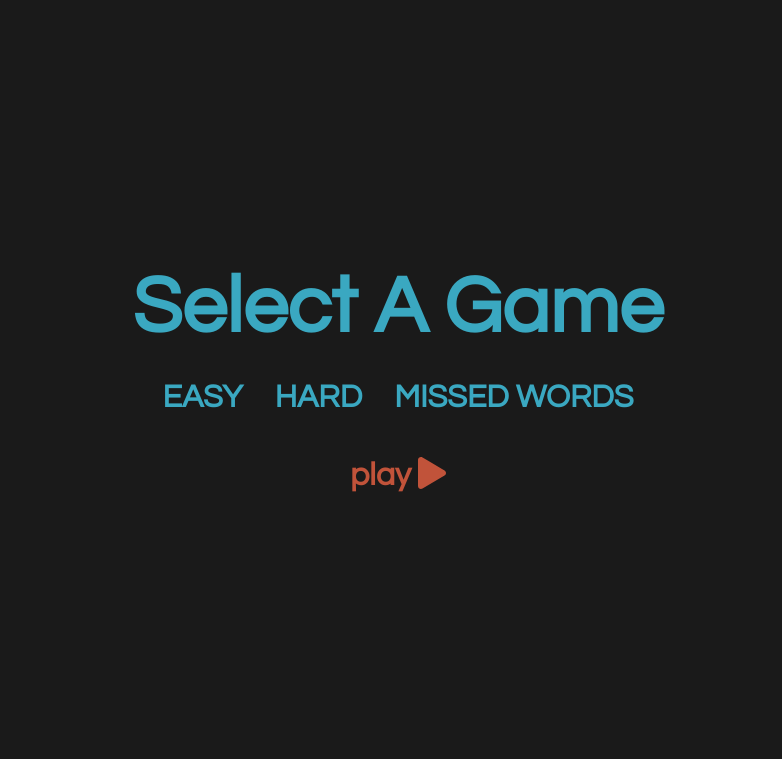
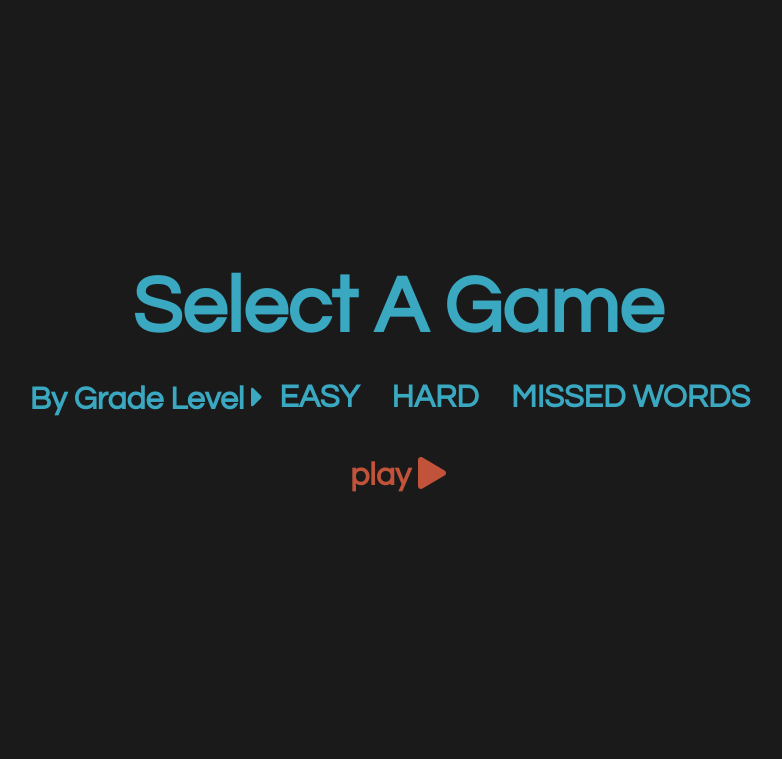
Before and after one commit to ChimentiMatt/Linguist_Assist, a Django app: page /learning/ in a window 1280 px wide. Shown: the part 49-808 px from the top of the page, without its empty margins (242-1024 px from the left). Run offline with Django 3.2, Linux system fonts and the light colour scheme; a user stored in the database is signed in; data comes from the database, SQL or seed files in the repository; both versions use the stored data as it was after the commit; some libraries are stand-ins or nearby versions.

Commit message:
added a menu for grade level and a function/ built out first grade list

```diff
--- a/spellingapp/static/spellingproject/css/learningPage.scss
+++ b/spellingapp/static/spellingproject/css/learningPage.scss
@@ -186,9 +186,43 @@
         font-size: 5rem;
     }
 
+
+
+
+
+
     #preGameBtnContainer{
         margin-top: 2rem;
         display: flex;
+
+        #gradeContainer{
+            margin-top: 1rem;
+            display: flex;
+            flex-direction: column;
+            margin: 0;
+
+            #caretGrade{
+            }
+
+            #gradeSelect{
+                border: 1px solid white;
+                color: $primary-color;
+                background: none;
+                border: none;
+                font-weight: bold;
+                font-size: 2rem;
+            }
+            #gradeMenu{
+                position: relative;
+                top: 1rem;
+                display: none;
+                height: 0;
+            }
+            #firstGradeBtn{
+                font-weight: bold;
+
+            }
+        }
 
         #easyContainer{
             margin-top: 1rem;
--- a/spellingapp/static/spellingproject/css/styles.css
+++ b/spellingapp/static/spellingproject/css/styles.css
@@ -337,6 +337,38 @@
   display: -webkit-box;
   display: -ms-flexbox;
   display: flex;
+}
+
+#preGameScreen #preGameBtnContainer #gradeContainer {
+  margin-top: 1rem;
+  display: -webkit-box;
+  display: -ms-flexbox;
+  display: flex;
+  -webkit-box-orient: vertical;
+  -webkit-box-direction: normal;
+      -ms-flex-direction: column;
+          flex-direction: column;
+  margin: 0;
+}
+
+#preGameScreen #preGameBtnContainer #gradeContainer #gradeSelect {
+  border: 1px solid white;
+  color: #3AA8C1;
+  background: none;
+  border: none;
+  font-weight: bold;
+  font-size: 2rem;
+}
+
+#preGameScreen #preGameBtnContainer #gradeContainer #gradeMenu {
+  position: relative;
+  top: 1rem;
+  display: none;
+  height: 0;
+}
+
+#preGameScreen #preGameBtnContainer #gradeContainer #firstGradeBtn {
+  font-weight: bold;
 }
 
 #preGameScreen #preGameBtnContainer #easyContainer {
--- a/spellingapp/templates/spellingapp/base.html
+++ b/spellingapp/templates/spellingapp/base.html
@@ -114,10 +114,9 @@
                           'fiduciary',
                           'gauche',
                           'nihilism'
-
-
                         ],
                         missedWords: [],
+                        firstGrade: ['as', 'a', 'am', 'an', 'if','his', 'I', 'on', 'of', 'us', 'up', 'me', 'he', 'she', 'we', 'be', 'so', 'no', 'go', 'at', 'bat', 'cat', 'fat', 'hat', 'mat', 'pat', 'rat', 'sat', 'flat', 'that', 'the', 'they', 'them', 'then', 'this', 'you', 'your', 'my', 'by', 'it', 'bit', 'fit', 'hit', 'kit', 'lit', 'pit', 'sit', 'split', 'bet', 'get', 'jet', 'let', 'met', 'net', 'pet', 'set', 'wet', 'mom', 'dot', 'hot', 'lot', 'not', 'pot', 'slot', 'spot', 'part', 'him', 'her', 'but', 'cut', 'nut', 'shut', 'do', 'and', 'band', 'land', 'stand', 'grand'],
 
                         message: 'phone',
                         newWord: '',
@@ -135,6 +134,7 @@
                         easyTrigger: true,
                         hardTrigger: false,
                         missedTrigger: false,
+                        firstGradeTrigger: true,
 
                         objectPopulated: false,
                         selectpopulated: false,
@@ -164,20 +164,32 @@
                     })
                 },
 
+                gradeMenuFunc() {
+                  this.easyTrigger = false
+                  this.hardTrigger = false
+                  this.missedTrigger = false
+                  gsap.to('#caretGrade', {rotate: '90deg'})
+                  gsap.to('#gradeMenu', {display: 'block', duration: 0})
+
+                },
+
                 easyFunc() {
                   gsap.to('#progressBar', {width: 0, duration: 0})
                   this.objectPopulated = true
                   this.easyTrigger = true
                   this.hardTrigger = false
                   this.missedTrigger = false
+                  this.firstGradeTrigger = false
+                  gsap.to('#hardBtn, #missedBtn, #firstGradeBtn', {color: "#3AA8C1"})
+                  document.getElementById('easyBtn').style.color = '#c1533a'
 
-                  document.getElementById('easyBtn').style.color = '#c1533a'
-                  document.getElementById('hardBtn').style.color = '#3AA8C1'
-                  document.getElementById('missedBtn').style.color = '#3AA8C1'
 
                   gsap.to('#borderTopEasy', {width: '5rem'})
                   gsap.to('#borderTopHard', {width: '0'})
                   gsap.to('#borderTopMissed', {width: '0'})
+
+                  gsap.to('#caretGrade', {rotate: '0'})
+                  gsap.to('#gradeMenu', {display: 'none', duration: 0})
                   this.randomWord()
 
                 },
@@ -188,13 +200,18 @@
                   this.easyTrigger = false
                   this.hardTrigger = true
                   this.missedTrigger = false
-                  document.getElementById('easyBtn').style.color = '#3AA8C1'
+                  this.firstGradeTrigger = false
+
+                  gsap.to('#easyBtn, #missedBtn, #firstGradeBtn', {color: "#3AA8C1"})
                   document.getElementById('hardBtn').style.color = '#c1533a'
-                  document.getElementById('missedBtn').style.color = '#3AA8C1'
 
                   gsap.to('#borderTopHard', {width: '5.4rem'})
                   gsap.to('#borderTopEasy', {width: '0'})
                   gsap.to('#borderTopMissed', {width: '0'})
+
+
+                  gsap.to('#caretGrade', {rotate: '0'})
+                  gsap.to('#gradeMenu', {display: 'none', duration: 0})
                   this.randomWord()
                 },
 
@@ -204,18 +221,41 @@
                   this.missedTrigger = true
                   this.easyTrigger = false
                   this.hardTrigger = false
+                  this.firstGradeTrigger = false
                   this.fetchData()
                   // console.log(this.getList[1].spelling_error, 'Get List')
                   // console.log(this.getList[1], 'Get List')
 
-                  document.getElementById('easyBtn').style.color = '#3AA8C1'
-                  document.getElementById('hardBtn').style.color = '#3AA8C1'
+
+                  gsap.to('#easyBtn, #hardBtn, #firstGradeBtn', {color: "#3AA8C1"})
                   document.getElementById('missedBtn').style.color = '#c1533a'
                   this.missedWords = this.getList
 
                   gsap.to('#borderTopHard', {width: '0'})
                   gsap.to('#borderTopEasy', {width: '0'})
                   gsap.to('#borderTopMissed', {width: '15rem'})
+
+
+                  gsap.to('#caretGrade', {rotate: '0'})
+                  gsap.to('#gradeMenu', {display: 'none', duration: 0})
+                  this.randomWord()
+                },
+
+                firstGradeFunc() {
+                  gsap.to('#progressBar', {width: 0, duration: 0})
+                  this.objectPopulated = true
+                  this.easyTrigger = false
+                  this.hardTrigger = false
+                  this.missedTrigger = false
+                  this.firstGradeTrigger = true
+                  document.getElementById('easyBtn').style.color = '#3AA8C1'
+                  document.getElementById('hardBtn').style.color = '#3AA8C1'
+                  document.getElementById('missedBtn').style.color = '#3AA8C1'
+                  document.getElementById('firstGradeBtn').style.color = '#c1533a'
+
+                  gsap.to('#borderTopHard', {width: '0'})
+                  gsap.to('#borderTopEasy', {width: '0'})
+                  gsap.to('#borderTopMissed', {width: '0'})
                   this.randomWord()
                 },
 
@@ -269,16 +309,17 @@
                     this.message = randomItem
                     this.getObject()
                   }
+                  else if (this.firstGradeTrigger){
+                    let messagesLength = this.firstGrade.length
+                    let randomItem = this.firstGrade[Math.floor(Math.random()*messagesLength)]
+                    this.message = randomItem
+                    this.getObject()
+                  }
                   else if (this.missedTrigger){
 
                     let messagesLength = this.missedWords.length
-                    console.log(messagesLength, 'ml')
-
                     let randomItem = this.missedWords[Math.floor(Math.random()*messagesLength)]
-                    console.log(randomItem.word, 'ri')
-
                     this.message = randomItem.word
-                    console.log(this.message, 'missed message')
                     this.getObject()
 
                   }
--- a/spellingapp/templates/spellingapp/learning.html
+++ b/spellingapp/templates/spellingapp/learning.html
@@ -9,6 +9,14 @@
     <div id="preGameScreen">
         <h1 id="preGameH1">Select A Game</h1>
         <div id="preGameBtnContainer">
+
+            <div id="gradeContainer">
+                <p v-on:click="gradeMenuFunc" id="gradeSelect">By Grade Level <i id="caretGrade" class="fas fa-caret-right"></i> </p>
+                <div id="gradeMenu">
+                    <p v-on:click="firstGradeFunc" id="firstGradeBtn">First Grade</p>
+                    <p>Second Grade</p>
+                </div>
+            </div>
 
             <div id="easyContainer">
                 <button id="easyBtn" class="preGameBtns" v-on:click="easyFunc">EASY</button>
```
Also changed, not shown: db.sqlite3, 1 other file.
